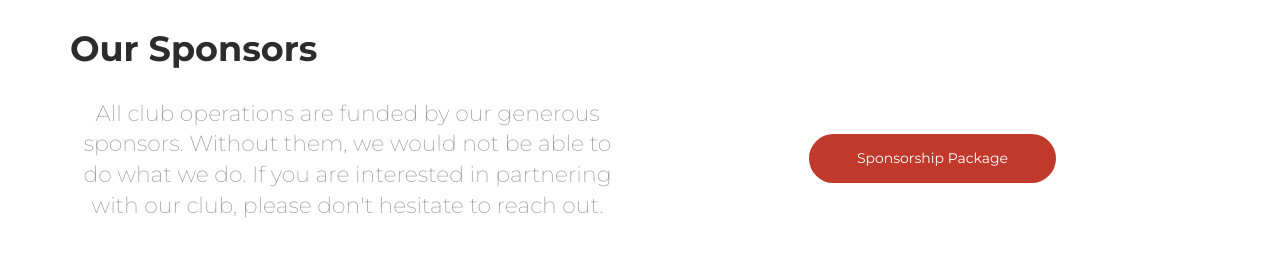
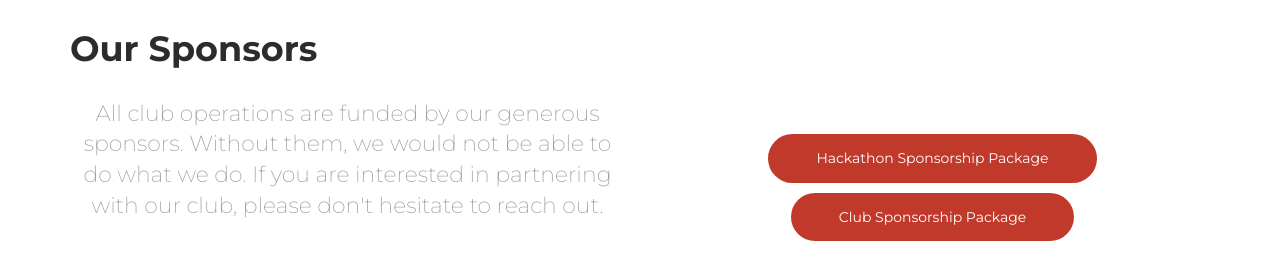
Before and after one commit to johnwu0604/mcgill-ai-website, a website: page public/index.html in a window 1280 px wide. Shown: the part 5380-5656 px from the top of the page. Drawn offline with nearby package versions, Linux system fonts and the light colour scheme.

Commit message:
Adding implement ai sponsorship package

```diff
--- a/public/index.html
+++ b/public/index.html
@@ -377,7 +377,8 @@
                                 </h5>
                             </div>
                             <div class="col-lg-6 col-md-12 text-center sponsor-button">
-                                <a href="https://drive.google.com/file/d/1pC8SV-mQZuNp2BuT9XndyRFlJ3E0vkQP/view?usp=sharing" target="_blank" class="btn btn-primary btn-round btn-lg" target="_blank">Sponsorship Package</a>
+                                <a href="implement-ai-sponsorship-package.pdf" target="_blank" class="btn btn-primary btn-round btn-lg" target="_blank">Hackathon Sponsorship Package</a>
+                                <a href="mcgill-ai-sponsorship.pdf" target="_blank" class="btn btn-primary btn-round btn-lg" target="_blank">Club Sponsorship Package</a>
                             </div>
                         </div>
                     </div>
```
Also changed, not shown: 2 other files.
